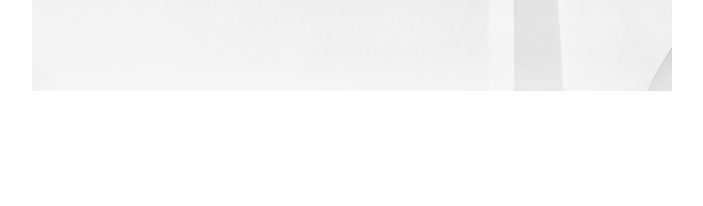
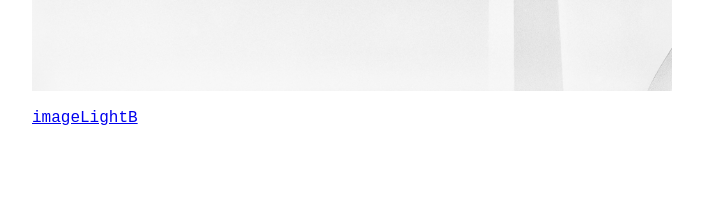
Before and after one commit to lucabutikofer/Photography, a Jekyll site: the page built from mediterranean.md, in a window 1280 px wide. Shown: the part 852-1058 px from the top of the page, without its empty margins (288-991 px from the left). Built offline with Jekyll 4.4.1, drawn with Linux system fonts in a browser that asks for light colours; before the commit the page ends 1023 px from its top, so only the background shows below that.

Commit message:
Update mediterranean.md

```diff
--- a/mediterranean.md
+++ b/mediterranean.md
@@ -10,3 +10,5 @@ category: gallery
 
 
 ![image](/fig_mediterranean/Image-4.jpg)
+
+[imageLightB](/fig_mediterranean/Image-4.jpg)
```
